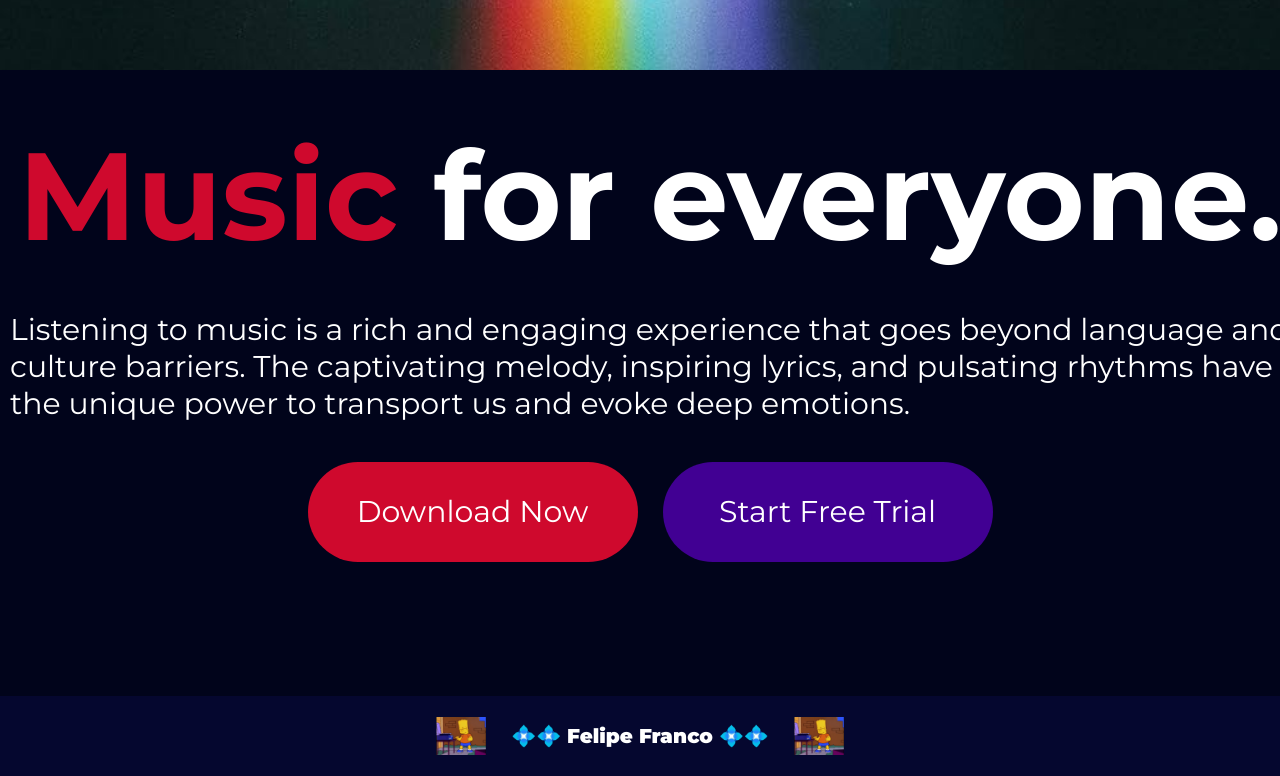
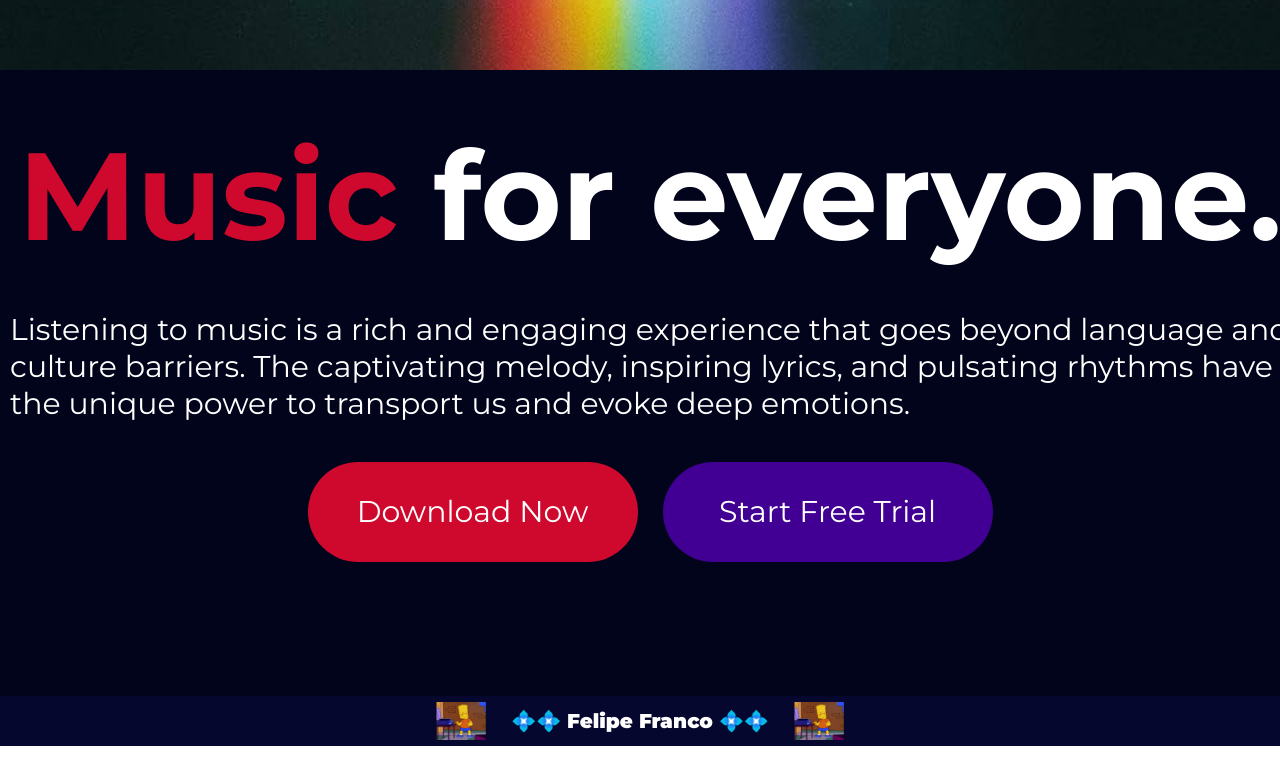
Before and after one commit to FelipepFranco/AAI_WebPrograming, a plain HTML site: page index.html in a window 1280 px wide. Shown: the part 627-1403 px from the top of the page. After the commit the page ends 1373 px from the top, so only its background shows below. Drawn offline with Linux system fonts and the light colour scheme.

Commit message:
Update style.css
footer height

```diff
--- a/style.css
+++ b/style.css
@@ -142,8 +142,8 @@ footer{
     align-items: center;
     justify-content:center;
     width:100%;
-    min-height:80px;
-    max-height:100px;
+    min-height:50px;
+    max-height:60px;
     font-size: 20px;
     background-color: var(--primary-color-bg);
     font-weight: var(--prymary-font-weight);
```
